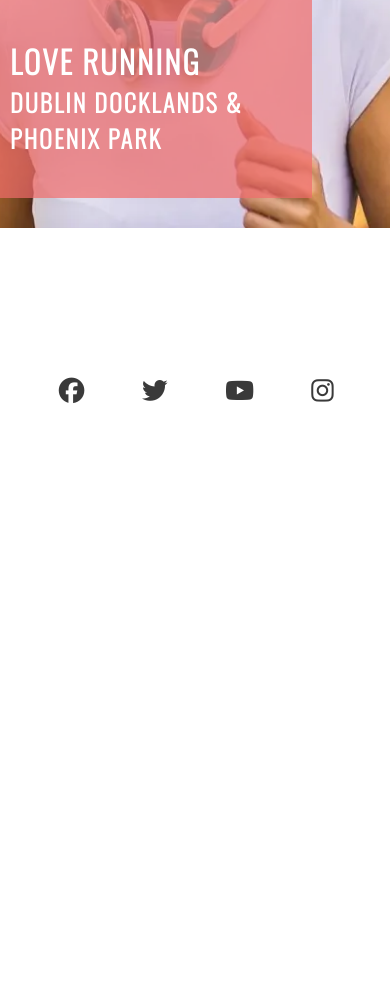
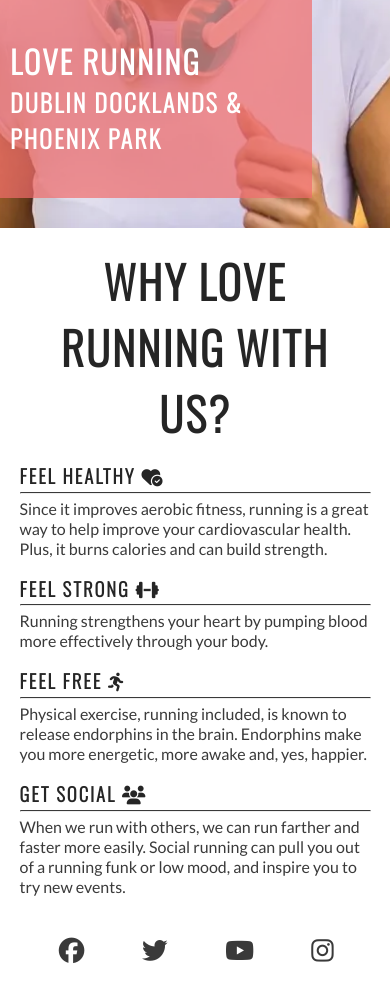
Before and after one commit to Nexiauk/love-running2, a plain HTML site: page index.html in a window 390 px wide. Shown: the part 419-1404 px from the top of the page. Before the commit the page ends 844 px from the top, so only its background shows below. Drawn offline with nearby package versions, Linux system fonts and the light colour scheme.

Commit message:
Added the reasons section and styled it for mobile.

```diff
--- a/assets/css/style.css
+++ b/assets/css/style.css
@@ -116,6 +116,36 @@ main {
     color: #ffffff;
 }
 
+#reasons {
+    width: 90%;
+    margin: 20px auto;
+}
+
+#reasons > h2 {
+    font-size: 280%;
+    text-align: center;
+    margin-bottom: 20px;
+}
+
+#benefits > p {
+    padding: 0 20px;
+}
+
+#benefits-physical > div {
+line-height: 20px;
+margin-bottom: 20px;
+}
+
+#benefits-mental > div {
+    line-height: 20px;
+    margin-bottom: 20px;
+}
+
+hr {
+    border-top: 1px solid #3a3a3a;
+    margin: 5px 0;
+}
+
 /* Footer */
 #social-networks {
     text-align: center;
--- a/index.html
+++ b/index.html
@@ -62,6 +62,19 @@
           <h3>Dublin Docklands & Phoenix Park</h3>
         </div>
       </section>
+
+      <section id="reasons"><h2>Why Love Running With Us?</h2>
+        <div id="benefits">
+          <div id="benefits-physical">
+            <div><h3>Feel Healthy <i class="fa-solid fa-heart-circle-check"></i></h3><hr><p>Since it improves aerobic fitness, running is a great way to help improve your cardiovascular health. Plus, it burns calories and can build strength.</p></div>
+            <div><h3>Feel Strong <i class="fa-solid fa-dumbbell"></i></h3><hr><p>Running strengthens your heart by pumping blood more effectively through your body.</p></div>
+          </div>
+          <div id="benefits-mental">
+            <div><h3>Feel Free <i class="fa-solid fa-person-running"></i></h3><hr><p>Physical exercise, running included, is known to release endorphins in the brain. Endorphins make you more energetic, more awake and, yes, happier.</p></div>
+            <div><h3>Get Social <i class="fa-solid fa-users"></i></h3><hr><p>When we run with others, we can run farther and faster more easily. Social running can pull you out of a running funk or low mood, and inspire you to try new events.</p></div>
+          </div>
+        </div>
+      </section>
     </main>
 
     <!--Footer-->
```
